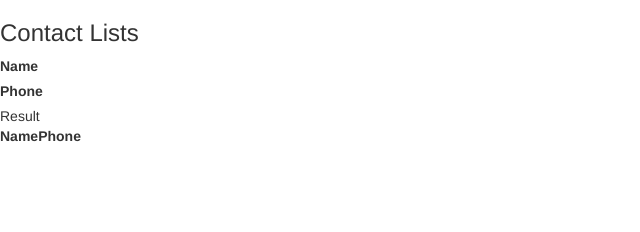
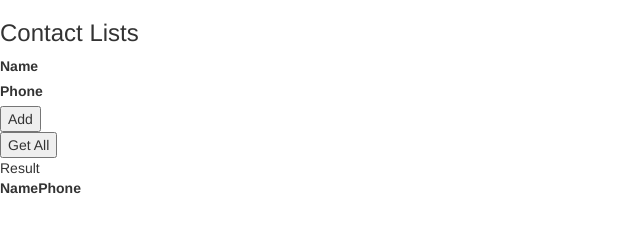
Before and after one commit to sdehri/angular-app1, a plain HTML site: page User List/index.html in a window 1280 px wide. Shown: the whole page, without its empty margins (0-640 px from the left). Drawn offline with nearby package versions, Linux system fonts and the light colour scheme.

Commit message:
Update index.html

```diff
--- a/User List/index.html
+++ b/User List/index.html
@@ -21,35 +21,16 @@
 </head>
 
 <body>
-
-
-
-
-
     <div class="containers">
-
-
-
-
-
-
-
-
-
-
-
-
-
-
-
         <div ng-app='myapp' ng-controller='mycontroller' >
             <h3>Contact Lists</h3>
             <div>
-
                     <label>Name</label>
 					<br>
                     <label>Phone</label>
-
+                <br>
+                    <input type="submit" value='Add'><br>
+                    <input type="submit" value='Get All' >
             </div>
 
 			<div>Result</div>
@@ -64,36 +45,8 @@
             </div>
         </div>
 
-
-
-
-
-
-
-
-
-
-
-
-
-
         <!-- container ends -->
     </div>
-
-
-
-
-
-
-
-
-
-
-
-
-
-
-
 </body>
 
 </html>
```
